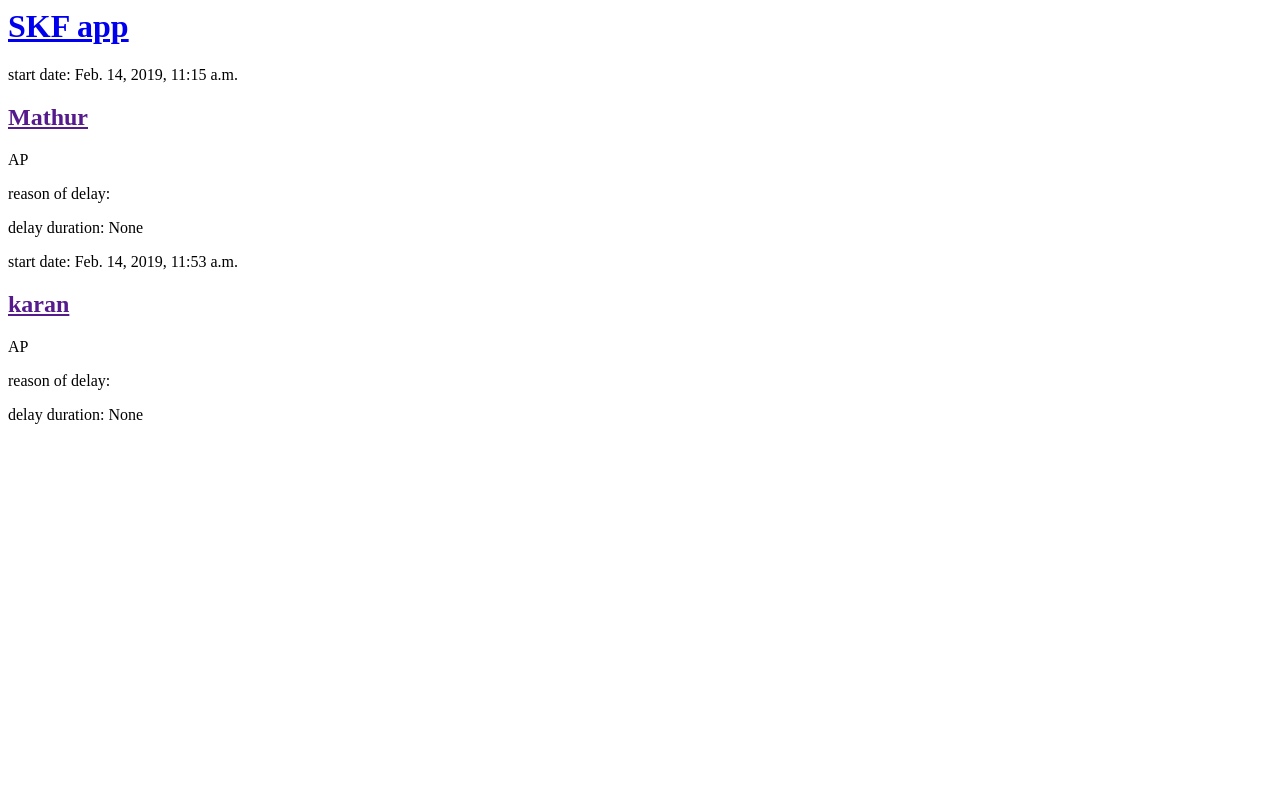
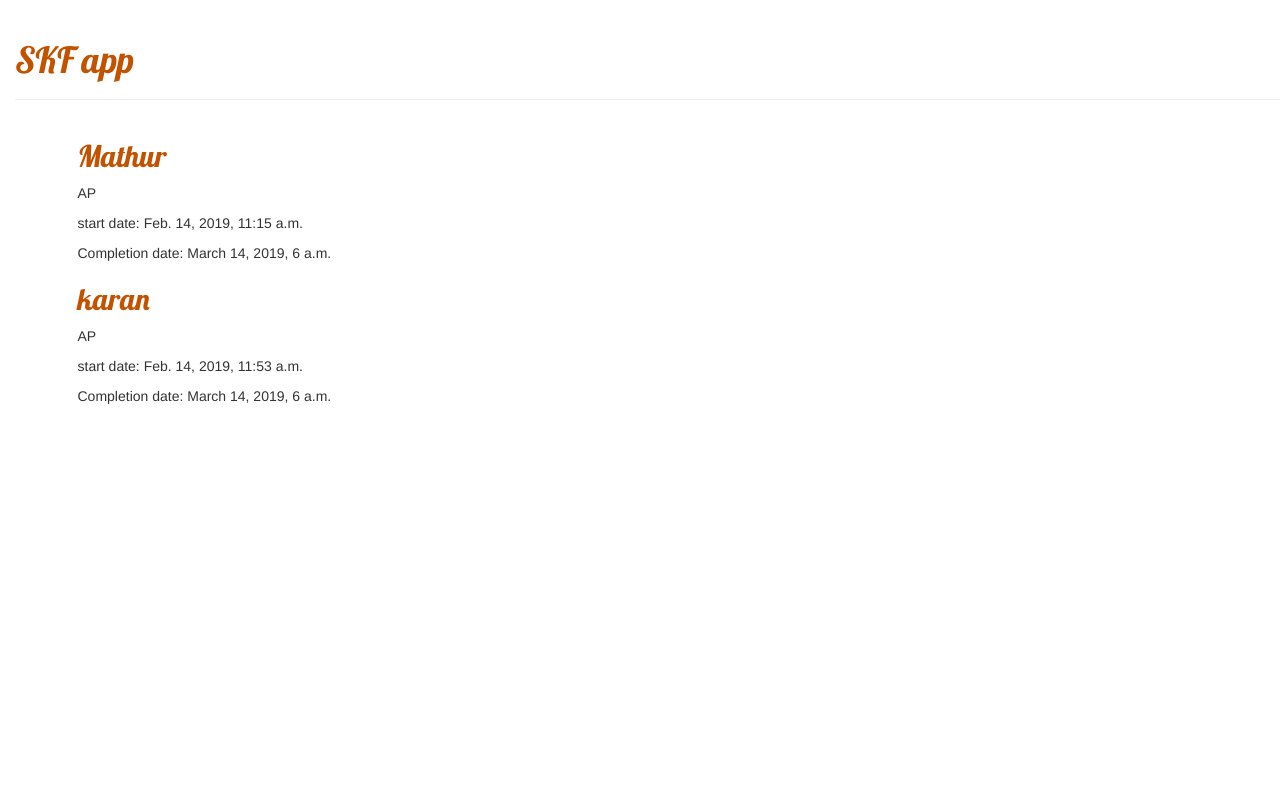
Before and after one commit to AchintyaX/SIH-19, a Django app: page / in a window 1280 px wide. Run offline with Django 3.2, Linux system fonts and the light colour scheme; data comes from the database, SQL or seed files in the repository; both versions use the stored data as it was after the commit; some libraries are stand-ins or nearby versions.

Commit message:
base template completion

```diff
--- a/myapp/models.py
+++ b/myapp/models.py
@@ -23,7 +23,7 @@ class Order(models.Model):
     clientName = models.CharField(max_length=200)
     start_date = models.DateTimeField( default=timezone.now)
     completion_date = models.DateTimeField( blank=True, null=True)
-    Reason_delay = models.TextField(null=True, default="")
+    Reason_delay = models.TextField(null=True, blank=True)
     delay = models.DecimalField( blank=True, null=True, decimal_places=0, max_digits=2)
     order_status = models.CharField( max_length=2, choices=ORDER_STATUS, default=APPROVED)
 
--- /dev/null
+++ b/myapp/static/css/myapp.css
@@ -0,0 +1,8 @@
+h1 a, h2 a {
+    color: #C25100;
+    font-family: 'Lobster';
+}
+
+body {
+    padding-left: 15px;
+}
--- /dev/null
+++ b/myapp/templates/myapp/base.html
@@ -0,0 +1,24 @@
+{% load static %}
+<html>
+    <head>
+        <title>Django Girls blog</title>
+        <link rel="stylesheet" href="//maxcdn.bootstrapcdn.com/bootstrap/3.2.0/css/bootstrap.min.css">
+        <link rel="stylesheet" href="//maxcdn.bootstrapcdn.com/bootstrap/3.2.0/css/bootstrap-theme.min.css">
+        <link href='//fonts.googleapis.com/css?family=Lobster&subset=latin,latin-ext' rel='stylesheet' type='text/css'>
+        <link rel="stylesheet" href="{% static 'css/myapp.css' %}">
+    </head>
+    <body>
+        <div class="page-header">
+            <h1><a href="/">SKF app</a></h1>
+        </div>
+
+        <div class="content container">
+            <div class="row">
+                <div class="col-md-8">
+                 {% block content %}
+                 {% endblock %}
+                </div>
+            </div>
+        </div>
+    </body>
+</html>
--- a/myapp/templates/myapp/order_list.html
+++ b/myapp/templates/myapp/order_list.html
@@ -1,22 +1,16 @@
+{% extends 'myapp/base.html' %}
 
-<html>
-<head>
-	<title>SKF app</title>
-</head>
-<body>
-    <div>
-        <h1><a href="/">SKF app</a></h1>
-    </div>
+{% block content %}
     {% for order in orders %}
         <div>
-            <p>start date: {{ order.start_date }}</p>
             <h2><a href="">{{ order.clientName }}</a></h2>
             <p>{{  order.order_status }}</p>
-            {% if order.Reason_delay is not NULL %}
+            <p>start date: {{ order.start_date }}</p>
+            <p>Completion date: {{ order.completion_date }}</p>
+            {% if order.Reason_delay %}
                 <p>reason of delay: {{ order.Reason_delay }} </p>
                 <p>delay duration: {{ order.delay }}</p>
             {% endif %}
         </div>
     {% endfor %}
-</body>
-</html>
+{% endblock %}
```
Also changed, not shown: db.sqlite3, myapp/migrations/0006_auto_20190214_1153.py (added).
